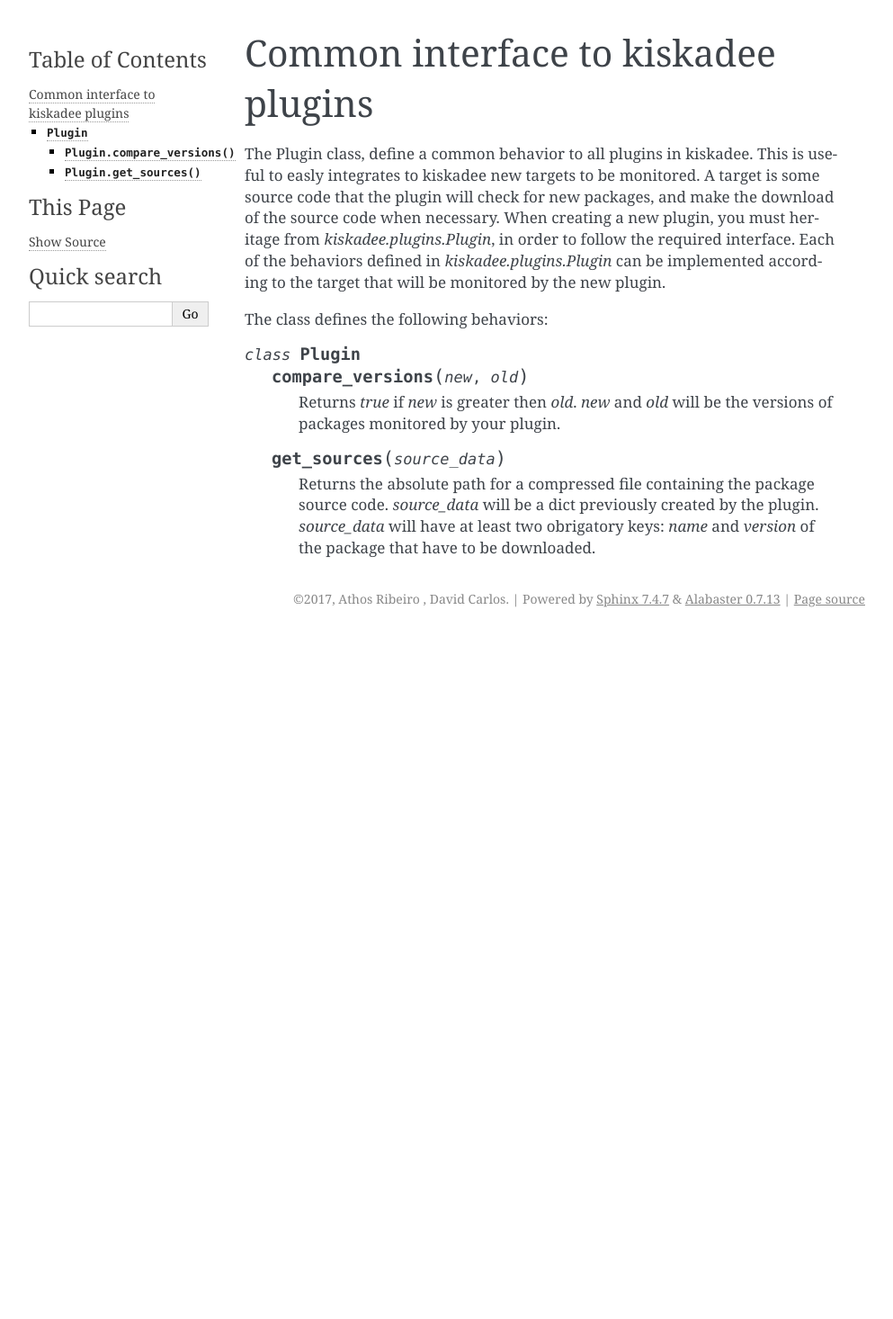
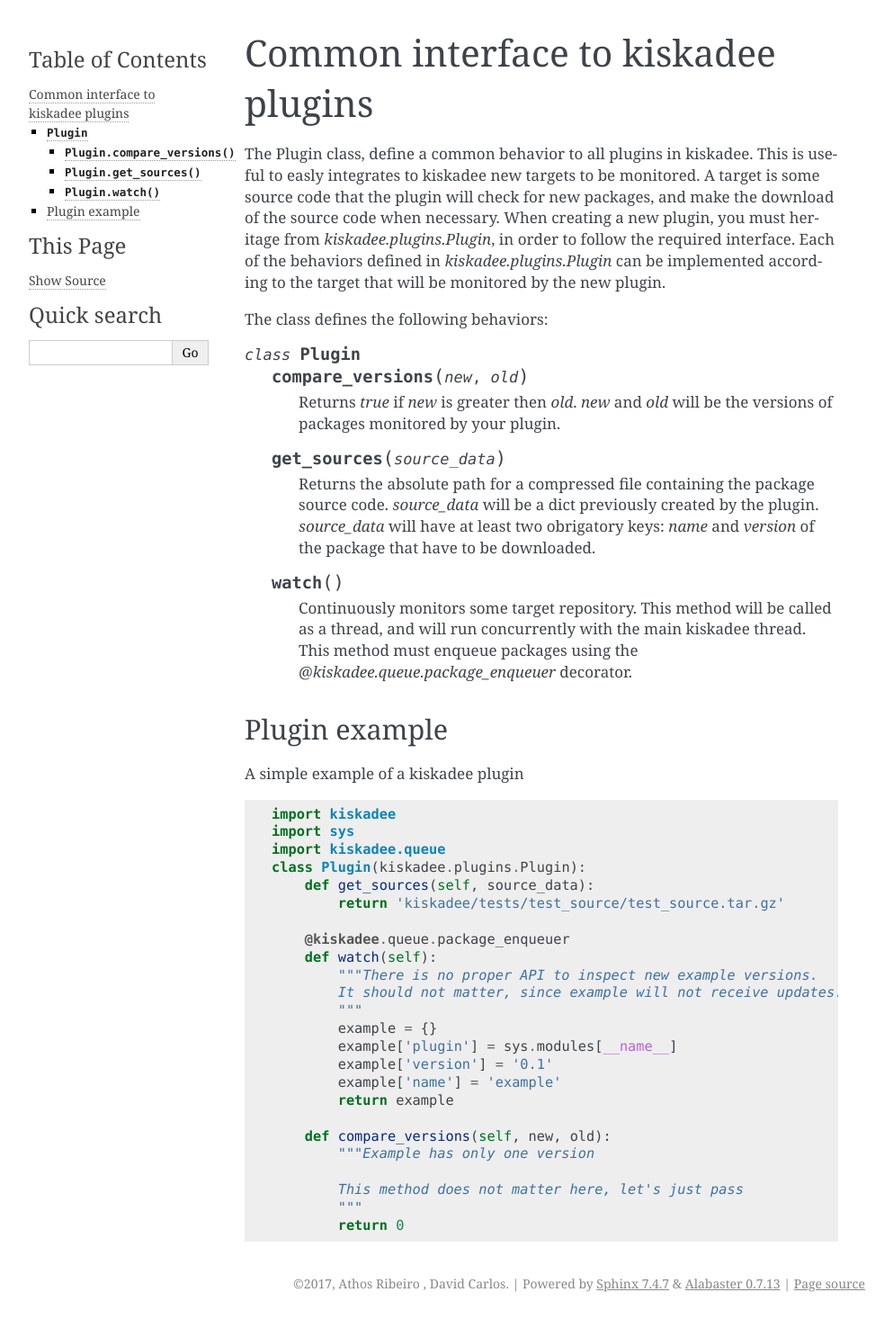
Before and after one commit to fabio1079/kiskadee, a Sphinx documentation site: the page built from doc/plugins.rst, in a window 1280 px wide. Shown: the whole page at 90% size, without its empty margins (148-1141 px from the left). Built offline with Sphinx 7.4.7, drawn with Linux system fonts in a browser that asks for light colours; before the commit the page ends 900 px from its top, so only the background shows below that.

Commit message:
Documents a simple exemple of a kiskadee plugin

```diff
--- a/doc/plugins.rst
+++ b/doc/plugins.rst
@@ -26,3 +26,42 @@ The class defines the following behaviors:
         previously created by the plugin. `source_data` will have at least
         two obrigatory keys: `name` and `version` of the package that have
         to be downloaded.
+
+    .. py:method:: watch()
+
+        Continuously monitors some target repository. This method will be called
+        as a thread, and will run concurrently with the main kiskadee thread.
+        This method must enqueue packages using the
+        `@kiskadee.queue.package_enqueuer` decorator.
+
+Plugin example
+-----------------------
+
+A simple example of a kiskadee plugin
+
+.. code-block:: python
+
+    import kiskadee
+    import sys
+    import kiskadee.queue
+    class Plugin(kiskadee.plugins.Plugin):
+        def get_sources(self, source_data):
+            return 'kiskadee/tests/test_source/test_source.tar.gz'
+
+        @kiskadee.queue.package_enqueuer
+        def watch(self):
+            """There is no proper API to inspect new example versions.
+            It should not matter, since example will not receive updates.
+            """
+            example = {}
+            example['plugin'] = sys.modules[__name__]
+            example['version'] = '0.1'
+            example['name'] = 'example'
+            return example
+
+        def compare_versions(self, new, old):
+            """Example has only one version
+
+            This method does not matter here, let's just pass
+            """
+            return 0
```
Also changed, not shown: 1 other file.
